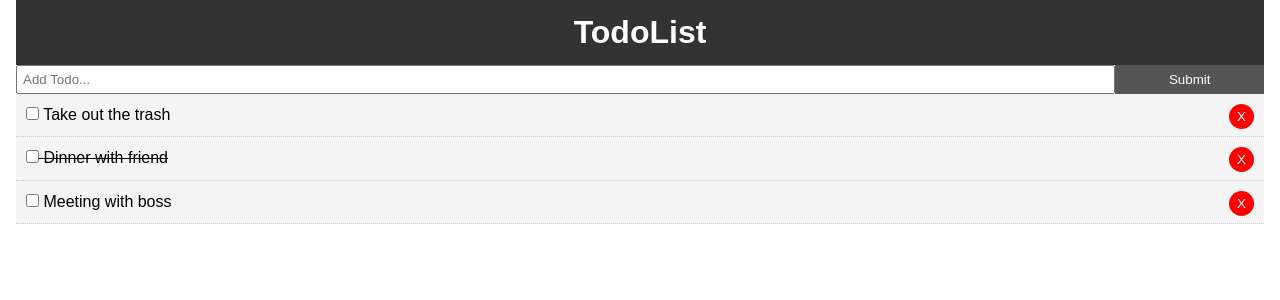
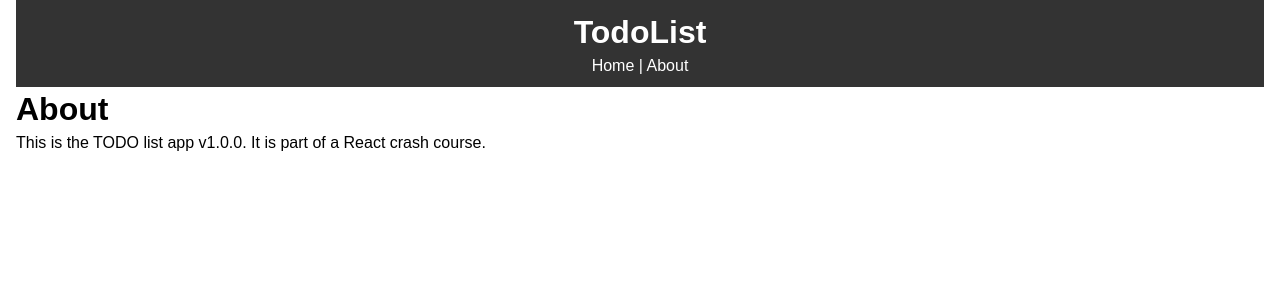
Before and after one commit to ivettevaldez/JSProjects, a React (Create React App) app in the folder React/CrashCourse/crash_todo/: page /about in a window 1280 px wide. Shown: the top 300 px of the page. Built offline with nearby package versions, Linux system fonts and the light colour scheme; the HTML template or start-up script is replaced by a standard one.

Commit message:
ReactCrashCourse: Add About page.

```diff
--- a/React/CrashCourse/crash_todo/package.json
+++ b/React/CrashCourse/crash_todo/package.json
@@ -5,6 +5,7 @@
   "dependencies": {
     "react": "^16.7.0",
     "react-dom": "^16.7.0",
+    "react-router-dom": "^4.3.1",
     "react-scripts": "2.1.3",
     "uuid": "^3.3.2"
   },
--- a/React/CrashCourse/crash_todo/src/App.js
+++ b/React/CrashCourse/crash_todo/src/App.js
@@ -1,7 +1,9 @@
 import React, { Component } from 'react';
+import { BrowserRouter as Router, Route } from 'react-router-dom';
 import Header from './components/layout/Header';
 import Todos from './components/Todos';
 import AddTodo from './components/AddTodo';
+import About from './components/pages/About';
 import uuid from 'uuid';
 
 import './App.css';
@@ -54,13 +56,20 @@
 
   render() {
     return (
+      <Router>
         <div className="App">
           <div className="container">
             <Header />
+            <Route exact path="/" render={props => (
+              <React.Fragment>
                 <AddTodo addTodo={this.addTodo} />
                 <Todos todos={this.state.todos} toggleCompleted={this.toggleCompleted} deleteTodo={this.deleteTodo} />
+              </React.Fragment>
+            )} />
+            <Route path="/about" component={About} />
           </div>
         </div>
+      </Router>
     );
   }
 }
--- a/React/CrashCourse/crash_todo/src/components/layout/Header.js
+++ b/React/CrashCourse/crash_todo/src/components/layout/Header.js
@@ -1,9 +1,11 @@
 import React from 'react';
+import { Link } from 'react-router-dom';
 
-function Header() {
+export default function Header() {
   return (
     <header style={headerStyle}>
       <h1>TodoList</h1>
+      <Link style={linkStyle} to="/">Home</Link> | <Link style={linkStyle} to="/about">About</Link>
     </header>
   )
 }
@@ -15,4 +17,7 @@
   padding: '10px'
 }
 
-export default Header;
+const linkStyle = {
+  color: '#fff',
+  textDecoration: 'none'
+}
--- /dev/null
+++ b/React/CrashCourse/crash_todo/src/components/pages/About.js
@@ -0,0 +1,10 @@
+import React from 'react'
+
+export default function About() {
+  return (
+    <React.Fragment>
+      <h1>About</h1>
+      <p>This is the TODO list app v1.0.0. It is part of a React crash course.</p>
+    </React.Fragment>
+  )
+}
```
Also changed, not shown: 1 other file (tests, documents, lock files or other folders). Lines whose indentation alone changed are shown as unchanged.
